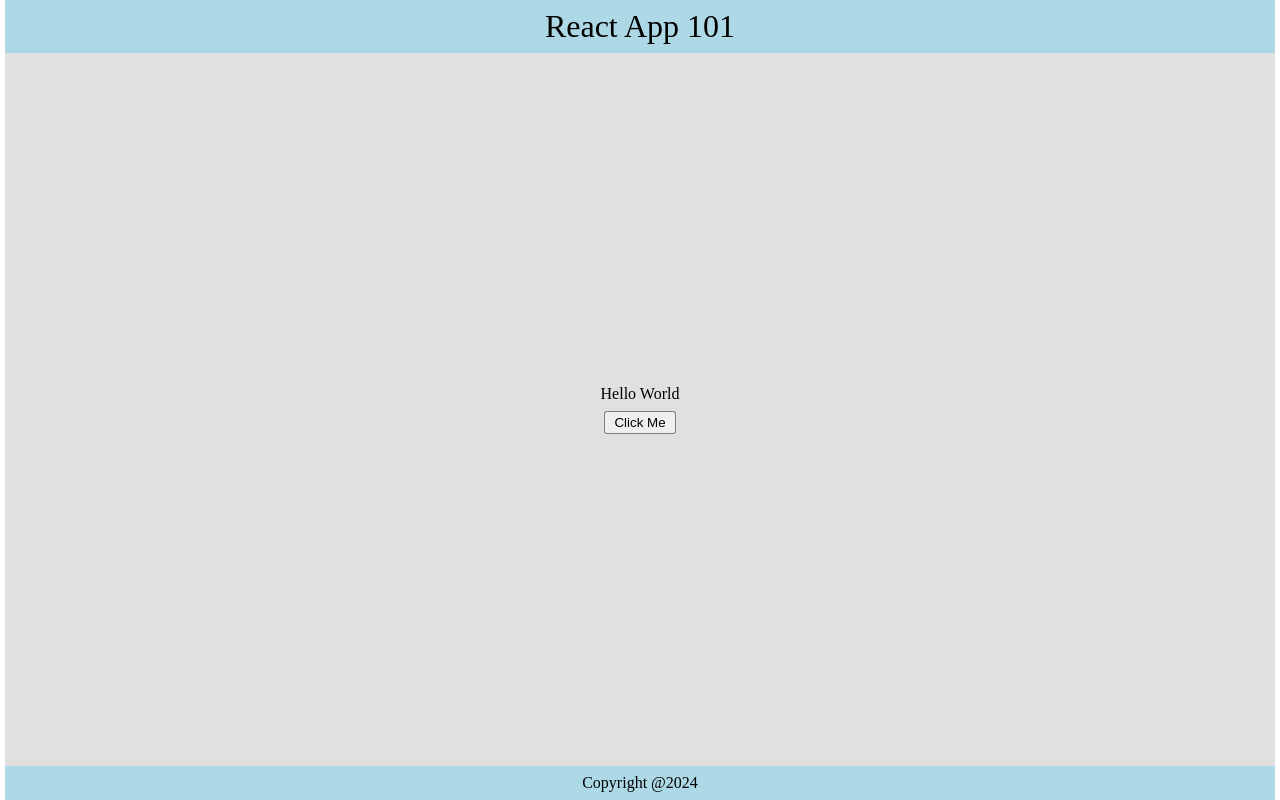
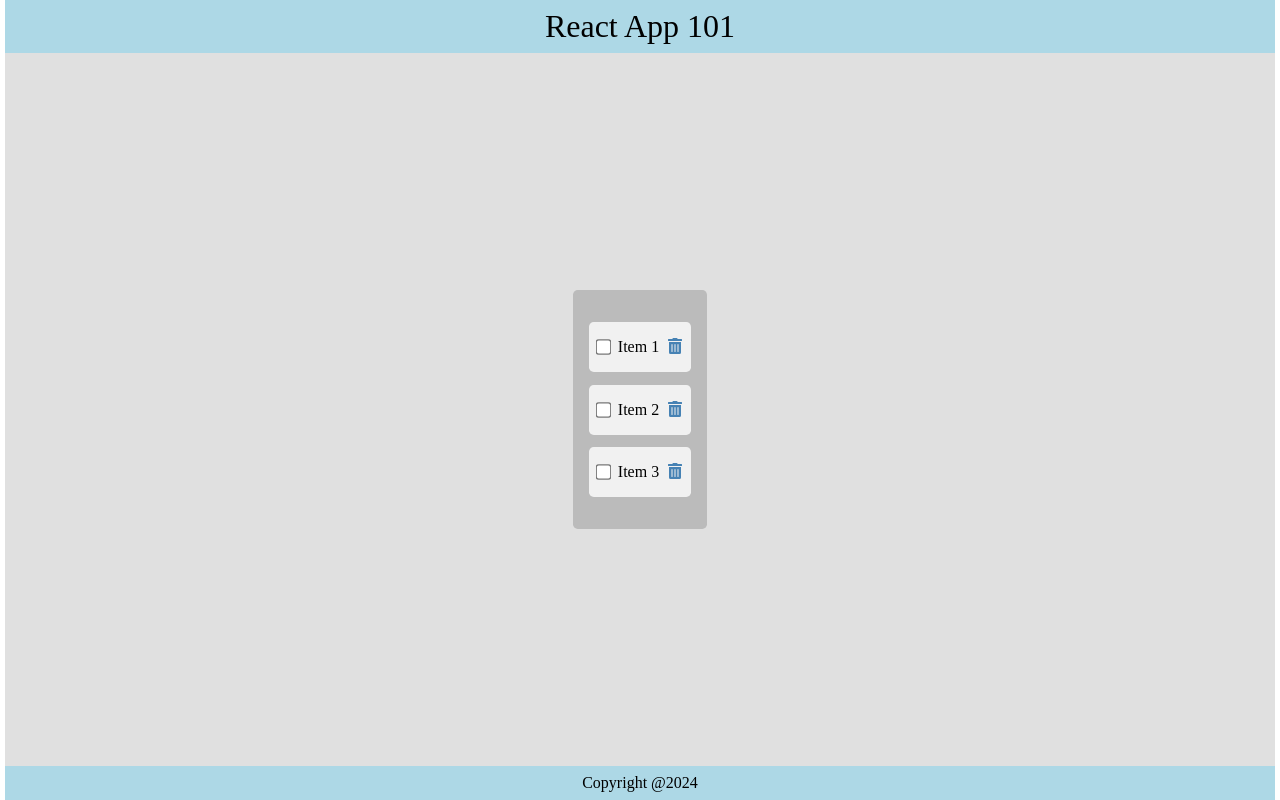
Before and after one commit to Kivuti-Njeru/React_App, a React (Vite) app: page / in a window 1280 px wide. Built offline with nearby package versions, Linux system fonts and the light colour scheme.

Commit message:
Mapped items to a list Handled check event deleted items from a list 🚀

```diff
--- a/package.json
+++ b/package.json
@@ -23,6 +23,7 @@
     "eslint-plugin-react-hooks": "^5.1.0-rc.0",
     "eslint-plugin-react-refresh": "^0.4.9",
     "globals": "^15.9.0",
+    "react-icons": "^5.3.0",
     "vite": "^5.4.1"
   }
 }
--- a/src/Content.jsx
+++ b/src/Content.jsx
@@ -1,17 +1,77 @@
 import React, { useState } from 'react'
+import { FaTrashAlt } from 'react-icons/fa'
 
 const Content = () => {
-  const [name, setName] = useState('World')
-  const changeName = () => {
-    const names = ['Alexander', 'Kefini', 'Jacob']
-    const num = Math.floor(Math.random() * names.length)
-    setName(names[num])
+	const [items, setItems] = useState([
+		{
+			id: 1,
+			checked: false,
+			item: 'item 1',
+		},
+		{
+			id: 2,
+			checked: false,
+			item: 'item 2',
+		},
+		{
+			id: 3,
+			checked: false,
+			item: 'item 3',
+		},
+	])
+
+	const check = (id) => {
+		const listItems = items.map((item) =>
+			item.id === id ? { ...item, checked: !item.checked } : item
+		)
+		setItems(listItems)
+		localStorage.setItem('ITEMS1', JSON.stringify(listItems))
 	}
+
+	const del = (id) => {
+		const listItems = items.filter((item) => item.id !== id)
+		setItems(listItems)
+		localStorage.setItem('ITEMS1', JSON.stringify(listItems))
+	}
+
 	return (
 		<>
 			<main>
-        <p>Hello {name}</p>
-        <button onClick={changeName}>click Me</button>
+				{items.length ? (
+					<ul>
+						{items.map((i) => (
+							<li className='item' key={i.id}>
+								<input
+									id='item'
+									type='checkbox'
+									onChange={() => check(i.id)}
+									checked={i.checked}
+								/>
+								<label
+									style={
+										i.checked
+											? {
+													textDecoration: 'line-through',
+													opacity: 0.3,
+											  }
+											: null
+									}
+									onDoubleClick={() => check(i.id)}>
+									{i.item}
+								</label>
+								<FaTrashAlt
+									onClick={() => del(i.id)}
+									role='button'
+									tabIndex={0}
+								/>
+							</li>
+						))}
+					</ul>
+				) : (
+					<p style={{ marginTop: '1rem', textTransform: 'Capitalize' }}>
+						Your list is empty
+					</p>
+				)}
 			</main>
 		</>
 	)
--- a/src/index.css
+++ b/src/index.css
@@ -7,6 +7,7 @@
 }
 
 .app {
+	user-select: none;
 	display: flex;
 	flex-direction: column;
 	justify-content: space-between;
@@ -49,6 +50,46 @@ main {
 	}
 }
 
+ul {
+	background-color: #bbb;
+	list-style: none;
+	display: grid;
+	gap: 0.8rem;
+	padding: 2rem 1rem;
+	border-radius: 0.3rem;
+}
+
+.item > * {
+	cursor: pointer;
+}
+
+.item {
+	cursor: pointer;
+	padding: 1rem 0.5rem;
+	border-radius: 0.3rem;
+	display: flex;
+	gap: 0.5rem;
+	background-color: #fffc;
+}
+
+[type='checkbox'] {
+	scale: 1.2;
+}
+
+.item > label {
+	text-transform: capitalize;
+}
+
+.item > svg {
+	color: steelblue;
+}
+
+.item svg:hover,
+.item svg:focus {
+	color: red;
+	outline: none;
+}
+
 footer {
 	--bgClr: lightblue;
 	padding: 0.5rem 0;
```
Also changed, not shown: src/React_101.jsx (added, +20 -0 lines), 1 other file (tests, documents, lock files or other folders). Lines whose indentation alone changed are shown as unchanged.
